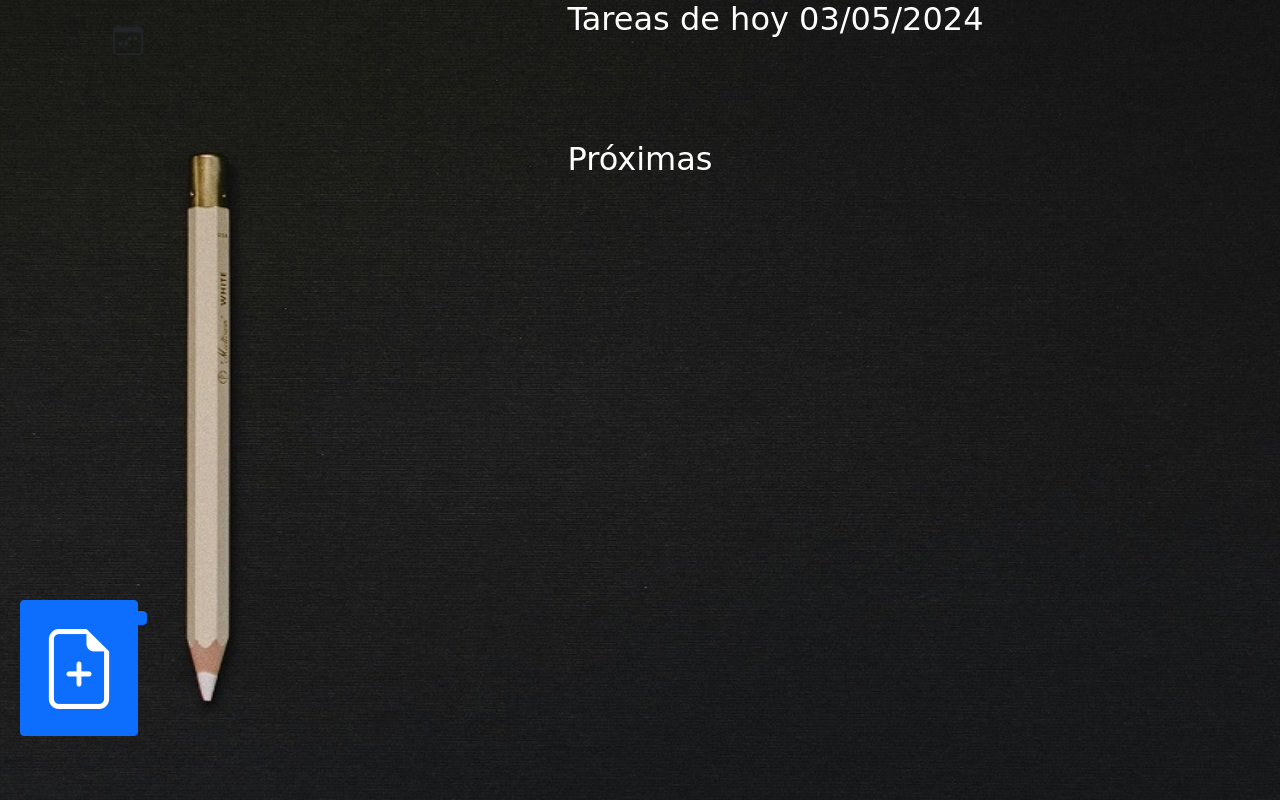
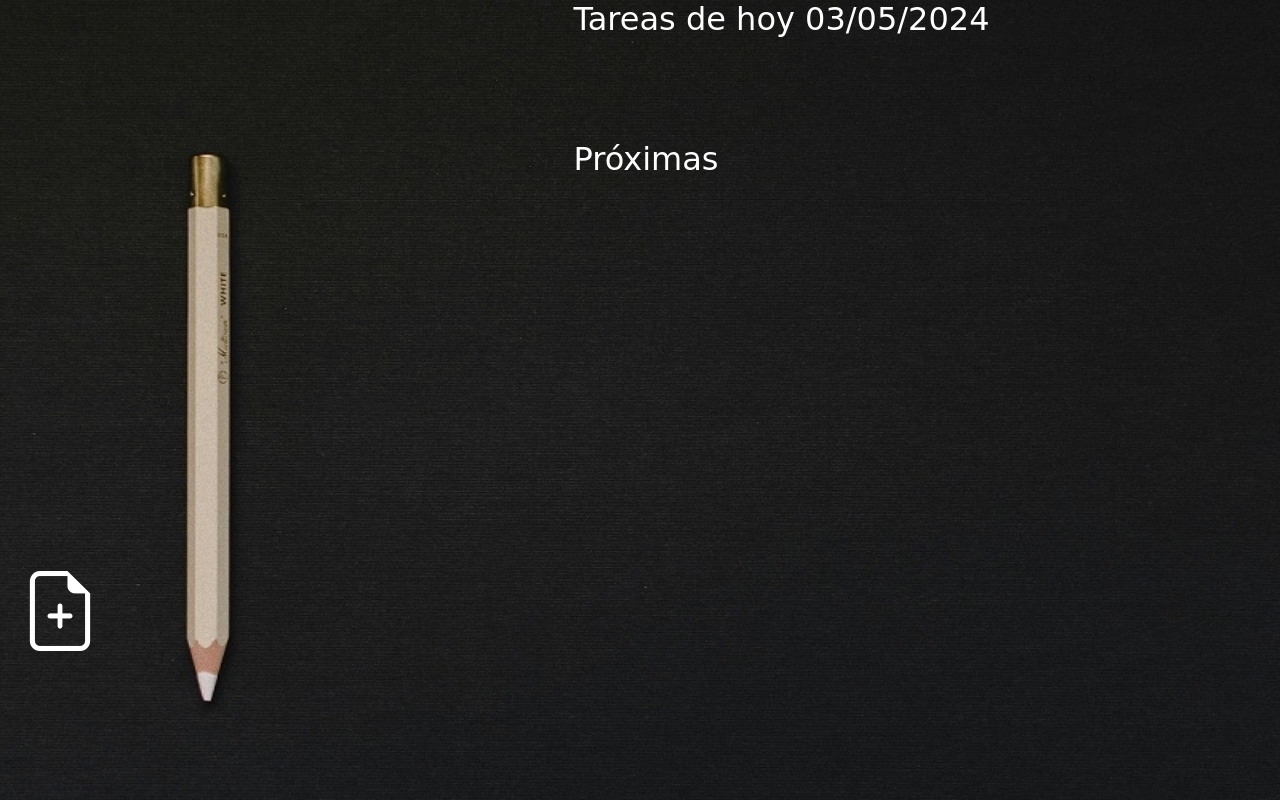
Before and after one commit to jmm-1987/agenda, a Flask app: page / in a window 1280 px wide; the page is wider, and only the part inside the window is pictured. Run offline with Flask 3, Linux system fonts and the light colour scheme; data that the repository does not hold is empty; some libraries are stand-ins or nearby versions.

Commit message:
30/04 falta función editar, desmarcar, cierre ventana nueva

```diff
--- a/static/main.css
+++ b/static/main.css
@@ -57,10 +57,10 @@ body {
 }
 
 .post-it2 {
-  background-color: #grey;
+  background-color: #a09f9f;
   padding: 10px;
   border-radius: 10px;
-  box-shadow: 0 4px 8px rgba(1, 1, 0, 2.1);
+  box-shadow: 0 4px 8px rgba(0, 0, 0, 0.1);
   margin-bottom: 10px;
   width: calc(33.33% - 20px); /* Define el ancho de cada post-it para que haya tres columnas */
   margin-right: 20px; /* Espacio entre las columnas */
@@ -84,31 +84,12 @@ body {
   text-align: center;
 }
 
-.task-list {
-  list-style: none;
-  padding: 0;
-}
-
-.task-item {
-  margin-bottom: 5px;
-}
-
 .post-it h2 {
     margin-top: 0; /* Elimina el margen superior predeterminado del h2 */
   }
 
 /*botones*/
-.btn-primary {
-  position: absolute;
-  left: 20px; /* Ajusta la posición del botón desde el borde izquierdo */
-  top: 600px; /* Ajusta la posición del botón desde el borde superior */
-  padding: 20px 20px;
-  background-color: rgba(0, 0, 0, 0); /* Color de fondo del botón */
-  color: #fff; /* Color del texto del botón */
-  border: none;
-  border-radius: 5px;
-  cursor: pointer;
-}
+
 
 button {
       background-color: transparent; /* Establece el fondo transparente */
@@ -119,24 +100,15 @@ button {
 
 .custom-icon {
     font-size: 80px; /* Cambia este valor según el tamaño deseado */
-    color: #FFFFFF
-  }
-
-  .btn-calendar {
-  position: absolute;
-  left: 100px; /* Ajusta la posición del botón desde el borde izquierdo */
-  top: 10px; /* Ajusta la posición del botón desde el borde superior */
-  padding: 20px 20px;
-  background-color: rgba(0, 0, 0, 0); /* Color de fondo del botón */
-  color: #fff; /* Color del texto del botón */
-  border: none;
-  border-radius: 5px;
-  cursor: pointer;
-}
-
-.custom-icon2 {
-    font-size: 30px; /* Cambia este valor según el tamaño deseado */
-
+    color: #FFFFFF;
+    background-color: transparent;
+    padding: 0;
+    margin: 0;
+    width: 80px; /* Igual al tamaño del icono */
+    height: 80px; /* Igual al tamaño del icono */
+    position: absolute;
+    left: 20px;
+    top: 550px;
   }
 
 .bi-trash custom-icon2 {
--- a/templates/form_nueva_tarea.html
+++ b/templates/form_nueva_tarea.html
@@ -22,7 +22,7 @@
 <br>
 <br>
     <form id="myForm" action="/grabar_tarea" method="POST">
-        <label for="titulo">Título:</label><br>
+        <label for="titulo"><h2 class="titulo">Título:</h2></label><br>
         <input type="text" id="titulo" name="titulo" required><br><br>
 
         <label for="contenido">Contenido:</label><br>
--- a/templates/index.html
+++ b/templates/index.html
@@ -14,10 +14,7 @@
 <body>
 <br>
 
-  <button type="button" class="btn btn-calendar">
-  <div><i class="bi bi-calendar-week custom-icon2"></i></div>
-
-    <a class="btn btn-primary" onclick="openWindow('/form_nueva_tarea', 500, 300)">
+    <a  onclick="openWindow('/form_nueva_tarea', 500, 300)">
     <button type="button">
     <i class="bi bi-file-earmark-plus custom-icon"></i>
     </button>
@@ -44,7 +41,7 @@
       <input type="hidden" name="clase" value="Tarea">
       <button type="submit"><i class="bi bi-pencil custom-icon2"></i></button>
     </form>
-    <form action="/borrar_tarea/{{ t.id }}" method="POST" class="d-inline-flex align-items-center">
+    <form action="/borrar_tarea/{{ t.id }}" method="POST" class="d-inline-flex align-items-center" onsubmit="return confirm('¿Estás seguro de que quieres borrar esta tarea?');">
       <input type="hidden" name="id" value="{{ t.id }}">
       <input type="hidden" name="clase" value="Tarea">
       <button type="submit"><i class="bi bi-trash custom-icon2"></i></button>
@@ -64,6 +61,21 @@
     <h2>{{t.titulo}}</h2>
     <p class="contenido">{{t.contenido}}</p>
     <fecha>{{t.fecha_alerta.strftime('%d/%m/%Y')}}</fecha>
+    <form action="/editar_tarea/{{ t.id }}" method="POST" class="d-inline-flex align-items-center">
+      <input type="hidden" name="id" value="{{ t.id }}">
+      <input type="hidden" name="clase" value="Tarea">
+      <button type="submit"><i class="bi bi-pencil custom-icon2"></i></button>
+    </form>
+    <form action="/borrar_tarea/{{ t.id }}" method="POST" class="d-inline-flex align-items-center" onsubmit="return confirm('¿Estás seguro de que quieres borrar esta tarea?');">
+      <input type="hidden" name="id" value="{{ t.id }}">
+      <input type="hidden" name="clase" value="Tarea">
+      <button type="submit"><i class="bi bi-trash custom-icon2"></i></button>
+    </form>
+    <form action="/realizar_tarea/{{ t.id }}" method="POST" class="d-inline-flex align-items-center">
+      <input type="hidden" name="id" value="{{ t.id }}">
+      <input type="hidden" name="clase" value="Tarea">
+      <button type="submit"><i class="bi bi-check2-square custom-icon2"></i></button>
+    </form>
   </div>
   {% endfor %}
 </div>
```
